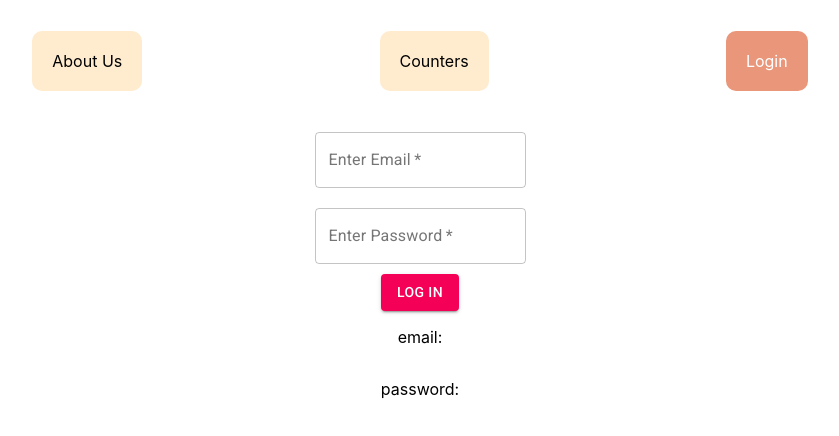
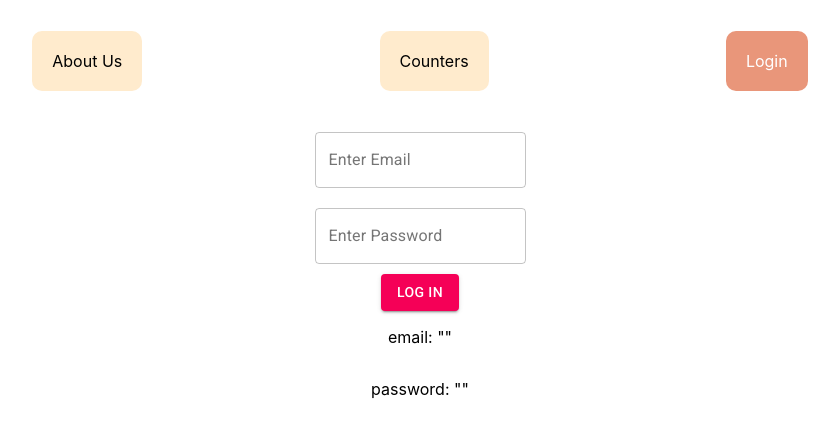
Before and after one commit to unitondev/react-app, a React (Create React App) app: page /login in a window 1280 px wide. Shown: the top 436 px of the page, without its empty margins (220-1059 px from the left). Built offline with nearby package versions, Linux system fonts and the light colour scheme.

Commit message:
added validation by using formik and yup

```diff
--- a/package.json
+++ b/package.json
@@ -7,12 +7,14 @@
         "@testing-library/jest-dom": "^5.12.0",
         "@testing-library/react": "^11.2.7",
         "@testing-library/user-event": "^12.8.3",
+        "formik": "^2.2.9",
         "gh-pages": "^3.2.0",
         "react": "^17.0.2",
         "react-dom": "^17.0.2",
         "react-router-dom": "^5.2.0",
         "react-scripts": "4.0.3",
-        "web-vitals": "^1.1.2"
+        "web-vitals": "^1.1.2",
+        "yup": "^0.32.9"
     },
     "scripts": {
         "predeploy": "npm run build",
--- a/src/containers/LoginContainer.js
+++ b/src/containers/LoginContainer.js
@@ -4,38 +4,10 @@ import LoginView from "../views/Login/LoginView";
 class LoginContainer extends React.Component {
     constructor(props) {
         super(props);
-        this.state = {
-            email: "",
-            password: "",
-        };
-        this.handleChange = this.handleChange.bind(this);
-        this.handleSubmit = this.handleSubmit.bind(this);
     }
 
-    handleSubmit(event) {
-        console.log(
-            `email: ${this.state.email}, password ${this.state.password}`
-        );
-        event.preventDefault();
-    }
-
-    handleChange(event) {
-        this.setState({
-            [event.target.name]: event.target.value,
-        });
-    }
-
-    handleValidation() {}
-
     render() {
-        return (
-            <LoginView
-                handleSubmit={this.handleSubmit}
-                handleChange={this.handleChange}
-                email={this.state.email}
-                password={this.state.password}
-            />
-        );
+        return <LoginView />;
     }
 }
 
--- a/src/views/Login/LoginView.js
+++ b/src/views/Login/LoginView.js
@@ -4,36 +4,58 @@ import NavBarView from "./../../views/Navbar/NavBarView";
 import PropTypes from "prop-types";
 import Button from "@material-ui/core/Button";
 import TextField from "@material-ui/core/TextField";
+import { useFormik } from "formik";
+import * as Yup from "yup";
 
-function LoginView({ handleSubmit, handleChange, email, password, classes }) {
+function LoginView({ classes }) {
+    const formik = useFormik({
+        initialValues: {
+            email: "",
+            password: "",
+        },
+        validationSchema: Yup.object({
+            email: Yup.string().email("Invalid email").required("Required"),
+            password: Yup.string()
+                .min(6, "Must be more than 6 characters ")
+                .required("Required"),
+        }),
+        onSubmit: (values) => {
+            console.log(JSON.stringify(values));
+        },
+    });
     return (
         <>
             <NavBarView />
             <div>
-                <form onSubmit={handleSubmit} className={classes.loginBlock}>
+                <form
+                    onSubmit={formik.handleSubmit}
+                    className={classes.loginBlock}
+                >
                     <TextField
-                        required
                         className={classes.textField}
                         type="text"
                         name="email"
-                        value={email}
-                        onChange={handleChange}
+                        {...formik.getFieldProps("email")}
                         id="outlined-basic"
                         label="Enter Email"
                         variant="outlined"
                     ></TextField>
+                    {formik.touched.email && formik.errors.email ? (
+                        <p>{formik.errors.email}</p>
+                    ) : null}
 
                     <TextField
-                        required
                         className={classes.textField}
                         type="password"
                         name="password"
-                        value={password}
-                        onChange={handleChange}
+                        {...formik.getFieldProps("password")}
                         id="outlined-basic"
                         label="Enter Password"
                         variant="outlined"
                     ></TextField>
+                    {formik.touched.password && formik.errors.password ? (
+                        <p>{formik.errors.password}</p>
+                    ) : null}
 
                     <Button variant="contained" color="secondary" type="submit">
                         Log In
@@ -42,8 +64,8 @@ function LoginView({ handleSubmit, handleChange, email, password, classes }) {
             </div>
 
             <div className={classes.loginBlock}>
-                <p>email: {email}</p>
-                <p>password: {password}</p>
+                <p>email: {JSON.stringify(formik.values.email)}</p>
+                <p>password: {JSON.stringify(formik.values.password)}</p>
             </div>
         </>
     );
@@ -51,10 +73,6 @@ function LoginView({ handleSubmit, handleChange, email, password, classes }) {
 
 LoginView.propTypes = {
     classes: PropTypes.object.isRequired,
-    handleSubmit: PropTypes.func.isRequired,
-    handleChange: PropTypes.func.isRequired,
-    email: PropTypes.string.isRequired,
-    password: PropTypes.string.isRequired,
 };
 
 export default withStyles(styles)(LoginView);
```
Also changed, not shown: 1 other file (tests, documents, lock files or other folders).
